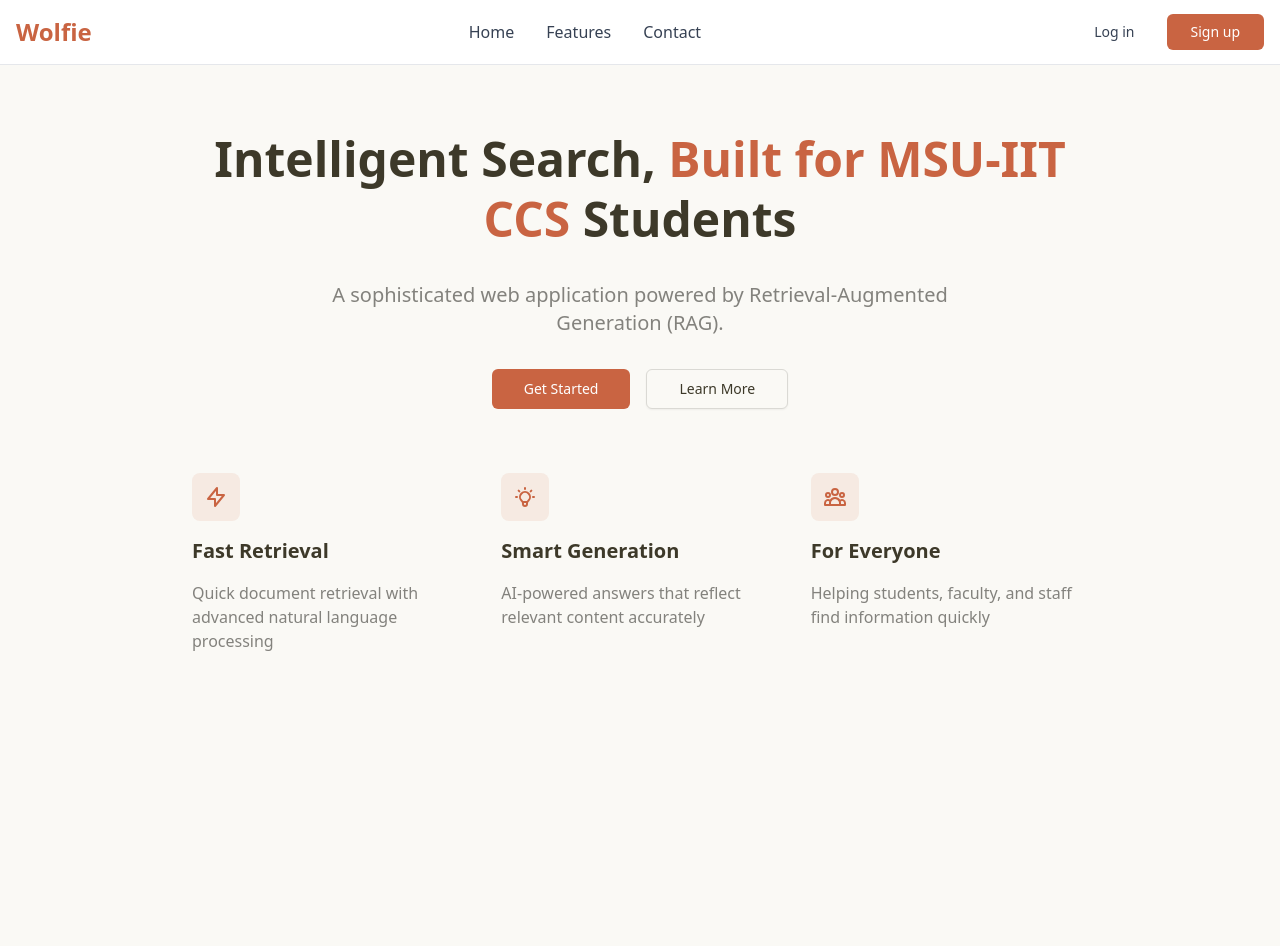
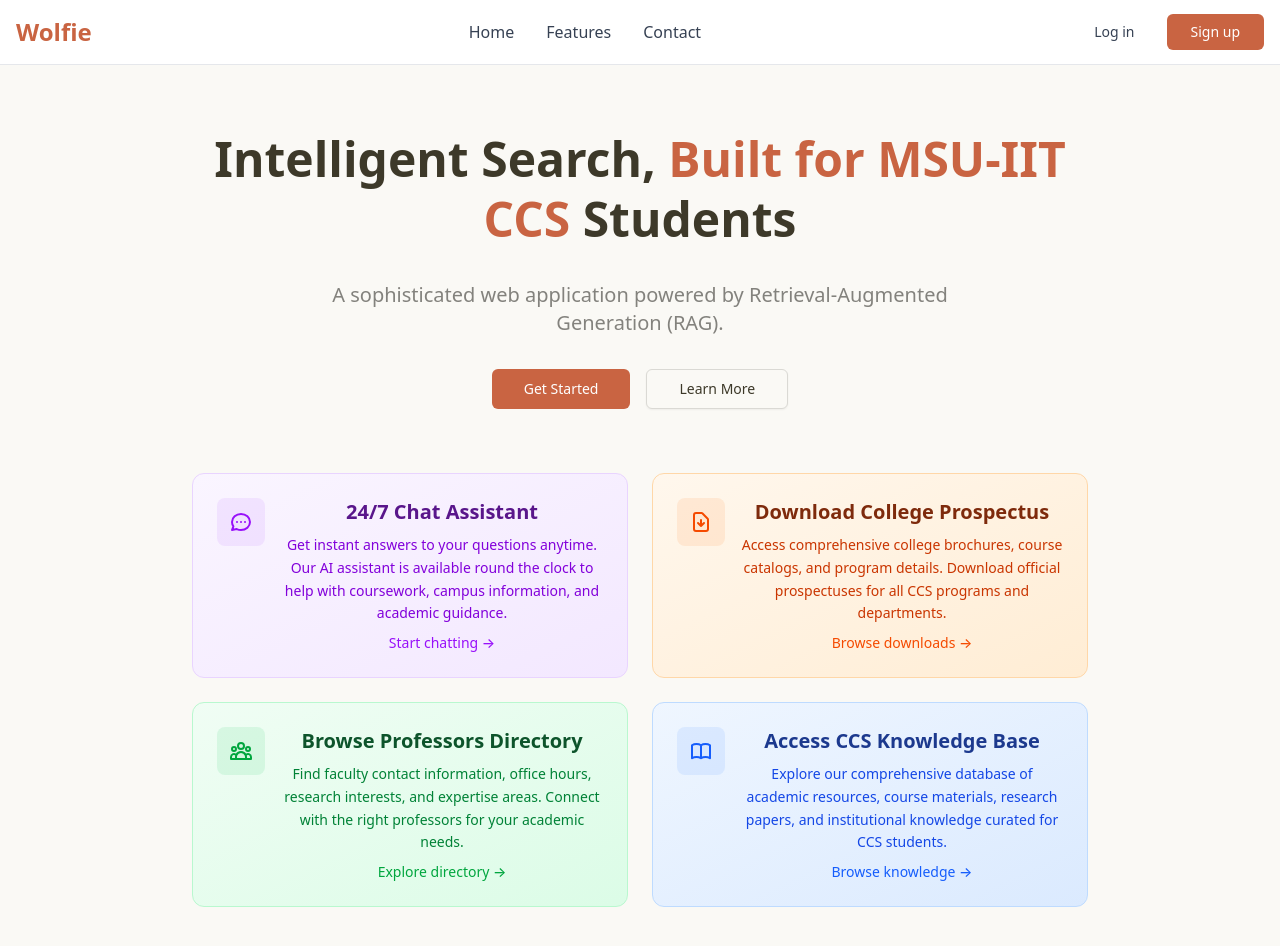
Before and after one commit to npesaras/RAG, a React (Vite) app: page / in a window 1280 px wide. Shown: the top 946 px of the page. Before the commit the page ends 800 px from the top, so only its background shows below. Built offline with nearby package versions, Linux system fonts and the light colour scheme.

Commit message:
Added features section

```diff
--- a/src/pages/landing/landingPage.tsx
+++ b/src/pages/landing/landingPage.tsx
@@ -100,41 +100,85 @@
           </div>
 
           {/* Features */}
-          <div id="features" className="grid md:grid-cols-3 gap-8 mt-16 text-left">
-            <div className="space-y-4">
-              <div className="w-12 h-12 bg-primary/10 rounded-lg flex items-center justify-center">
-                <svg className="w-6 h-6 text-primary" fill="none" stroke="currentColor" viewBox="0 0 24 24">
-                  <path strokeLinecap="round" strokeLinejoin="round" strokeWidth={2} d="M13 10V3L4 14h7v7l9-11h-7z" />
+          <div id="features" className="grid md:grid-cols-2 gap-6 mt-16">
+            {/* 24/7 Chat Assistant */}
+            <div className="bg-gradient-to-br from-purple-50 to-purple-100 dark:from-purple-900/20 dark:to-purple-800/20 rounded-xl p-6 border border-purple-200 dark:border-purple-800">
+              <div className="flex items-start gap-4">
+                <div className="w-12 h-12 bg-purple-500/10 rounded-lg flex items-center justify-center flex-shrink-0">
+                  <svg className="w-6 h-6 text-purple-600 dark:text-purple-400" fill="none" stroke="currentColor" viewBox="0 0 24 24">
+                    <path strokeLinecap="round" strokeLinejoin="round" strokeWidth={2} d="M8 12h.01M12 12h.01M16 12h.01M21 12c0 4.418-4.03 8-9 8a9.863 9.863 0 01-4.255-.949L3 20l1.395-3.72C3.512 15.042 3 13.574 3 12c0-4.418 4.03-8 9-8s9 3.582 9 8z" />
                   </svg>
                 </div>
-              <h3 className="text-xl font-semibold">Fast Retrieval</h3>
-              <p className="text-muted-foreground">
-                Quick document retrieval with advanced natural language processing
+                <div className="space-y-2">
+                  <h3 className="text-xl font-semibold text-purple-900 dark:text-purple-100">24/7 Chat Assistant</h3>
+                  <p className="text-purple-700 dark:text-purple-300 text-sm leading-relaxed">
+                    Get instant answers to your questions anytime. Our AI assistant is available round the clock to help with coursework, campus information, and academic guidance.
                   </p>
+                  <div className="text-purple-600 dark:text-purple-400 text-sm font-medium">
+                    Start chatting →
+                  </div>
+                </div>
+              </div>
             </div>
 
-            <div className="space-y-4">
-              <div className="w-12 h-12 bg-primary/10 rounded-lg flex items-center justify-center">
-                <svg className="w-6 h-6 text-primary" fill="none" stroke="currentColor" viewBox="0 0 24 24">
-                  <path strokeLinecap="round" strokeLinejoin="round" strokeWidth={2} d="M9.663 17h4.673M12 3v1m6.364 1.636l-.707.707M21 12h-1M4 12H3m3.343-5.657l-.707-.707m2.828 9.9a5 5 0 117.072 0l-.548.547A3.374 3.374 0 0014 18.469V19a2 2 0 11-4 0v-.531c0-.895-.356-1.754-.988-2.386l-.548-.547z" />
+            {/* Download College Prospectus */}
+            <div className="bg-gradient-to-br from-orange-50 to-orange-100 dark:from-orange-900/20 dark:to-orange-800/20 rounded-xl p-6 border border-orange-200 dark:border-orange-800">
+              <div className="flex items-start gap-4">
+                <div className="w-12 h-12 bg-orange-500/10 rounded-lg flex items-center justify-center flex-shrink-0">
+                  <svg className="w-6 h-6 text-orange-600 dark:text-orange-400" fill="none" stroke="currentColor" viewBox="0 0 24 24">
+                    <path strokeLinecap="round" strokeLinejoin="round" strokeWidth={2} d="M12 10v6m0 0l-3-3m3 3l3-3m2 8H7a2 2 0 01-2-2V5a2 2 0 012-2h5.586a1 1 0 01.707.293l5.414 5.414a1 1 0 01.293.707V19a2 2 0 01-2 2z" />
                   </svg>
                 </div>
-              <h3 className="text-xl font-semibold">Smart Generation</h3>
-              <p className="text-muted-foreground">
-                AI-powered answers that reflect relevant content accurately
+                <div className="space-y-2">
+                  <h3 className="text-xl font-semibold text-orange-900 dark:text-orange-100">Download College Prospectus</h3>
+                  <p className="text-orange-700 dark:text-orange-300 text-sm leading-relaxed">
+                    Access comprehensive college brochures, course catalogs, and program details. Download official prospectuses for all CCS programs and departments.
                   </p>
+                  <div className="text-orange-600 dark:text-orange-400 text-sm font-medium">
+                    Browse downloads →
+                  </div>
+                </div>
+              </div>
             </div>
 
-            <div className="space-y-4">
-              <div className="w-12 h-12 bg-primary/10 rounded-lg flex items-center justify-center">
-                <svg className="w-6 h-6 text-primary" fill="none" stroke="currentColor" viewBox="0 0 24 24">
+            {/* Browse Professors Directory */}
+            <div className="bg-gradient-to-br from-green-50 to-green-100 dark:from-green-900/20 dark:to-green-800/20 rounded-xl p-6 border border-green-200 dark:border-green-800">
+              <div className="flex items-start gap-4">
+                <div className="w-12 h-12 bg-green-500/10 rounded-lg flex items-center justify-center flex-shrink-0">
+                  <svg className="w-6 h-6 text-green-600 dark:text-green-400" fill="none" stroke="currentColor" viewBox="0 0 24 24">
                     <path strokeLinecap="round" strokeLinejoin="round" strokeWidth={2} d="M17 20h5v-2a3 3 0 00-5.356-1.857M17 20H7m10 0v-2c0-.656-.126-1.283-.356-1.857M7 20H2v-2a3 3 0 015.356-1.857M7 20v-2c0-.656.126-1.283.356-1.857m0 0a5.002 5.002 0 019.288 0M15 7a3 3 0 11-6 0 3 3 0 016 0zm6 3a2 2 0 11-4 0 2 2 0 014 0zM7 10a2 2 0 11-4 0 2 2 0 014 0z" />
                   </svg>
                 </div>
-              <h3 className="text-xl font-semibold">For Everyone</h3>
-              <p className="text-muted-foreground">
-                Helping students, faculty, and staff find information quickly
+                <div className="space-y-2">
+                  <h3 className="text-xl font-semibold text-green-900 dark:text-green-100">Browse Professors Directory</h3>
+                  <p className="text-green-700 dark:text-green-300 text-sm leading-relaxed">
+                    Find faculty contact information, office hours, research interests, and expertise areas. Connect with the right professors for your academic needs.
                   </p>
+                  <div className="text-green-600 dark:text-green-400 text-sm font-medium">
+                    Explore directory →
+                  </div>
+                </div>
+              </div>
+            </div>
+
+            {/* Access CCS Knowledge Base */}
+            <div className="bg-gradient-to-br from-blue-50 to-blue-100 dark:from-blue-900/20 dark:to-blue-800/20 rounded-xl p-6 border border-blue-200 dark:border-blue-800">
+              <div className="flex items-start gap-4">
+                <div className="w-12 h-12 bg-blue-500/10 rounded-lg flex items-center justify-center flex-shrink-0">
+                  <svg className="w-6 h-6 text-blue-600 dark:text-blue-400" fill="none" stroke="currentColor" viewBox="0 0 24 24">
+                    <path strokeLinecap="round" strokeLinejoin="round" strokeWidth={2} d="M12 6.253v13m0-13C10.832 5.477 9.246 5 7.5 5S4.168 5.477 3 6.253v13C4.168 18.477 5.754 18 7.5 18s3.332.477 4.5 1.253m0-13C13.168 5.477 14.754 5 16.5 5c1.747 0 3.332.477 4.5 1.253v13C19.832 18.477 18.246 18 16.5 18c-1.746 0-3.332.477-4.5 1.253" />
+                  </svg>
+                </div>
+                <div className="space-y-2">
+                  <h3 className="text-xl font-semibold text-blue-900 dark:text-blue-100">Access CCS Knowledge Base</h3>
+                  <p className="text-blue-700 dark:text-blue-300 text-sm leading-relaxed">
+                    Explore our comprehensive database of academic resources, course materials, research papers, and institutional knowledge curated for CCS students.
+                  </p>
+                  <div className="text-blue-600 dark:text-blue-400 text-sm font-medium">
+                    Browse knowledge →
+                  </div>
+                </div>
+              </div>
             </div>
           </div>
         </div>
```
Lines whose indentation alone changed are shown as unchanged.
